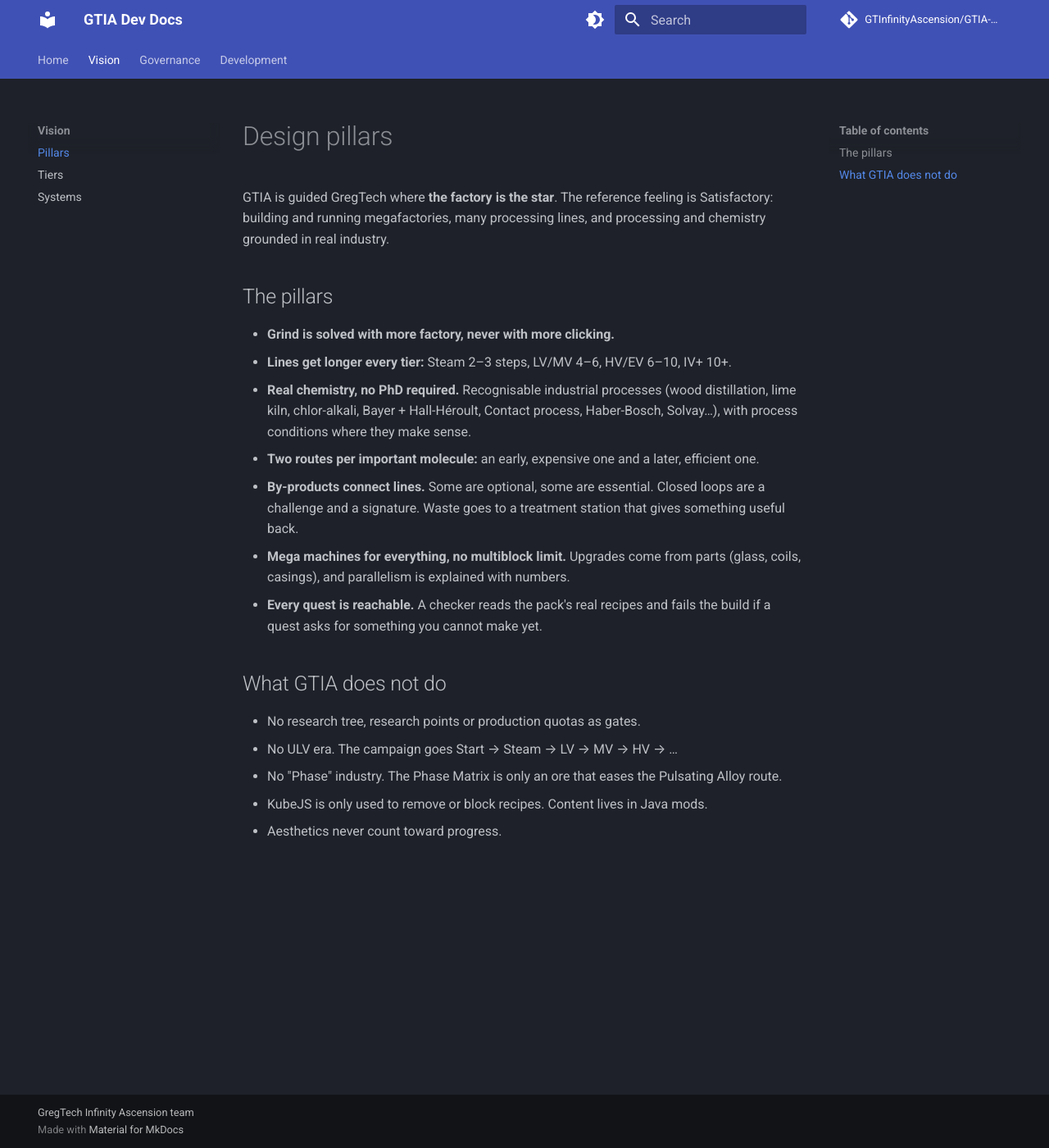
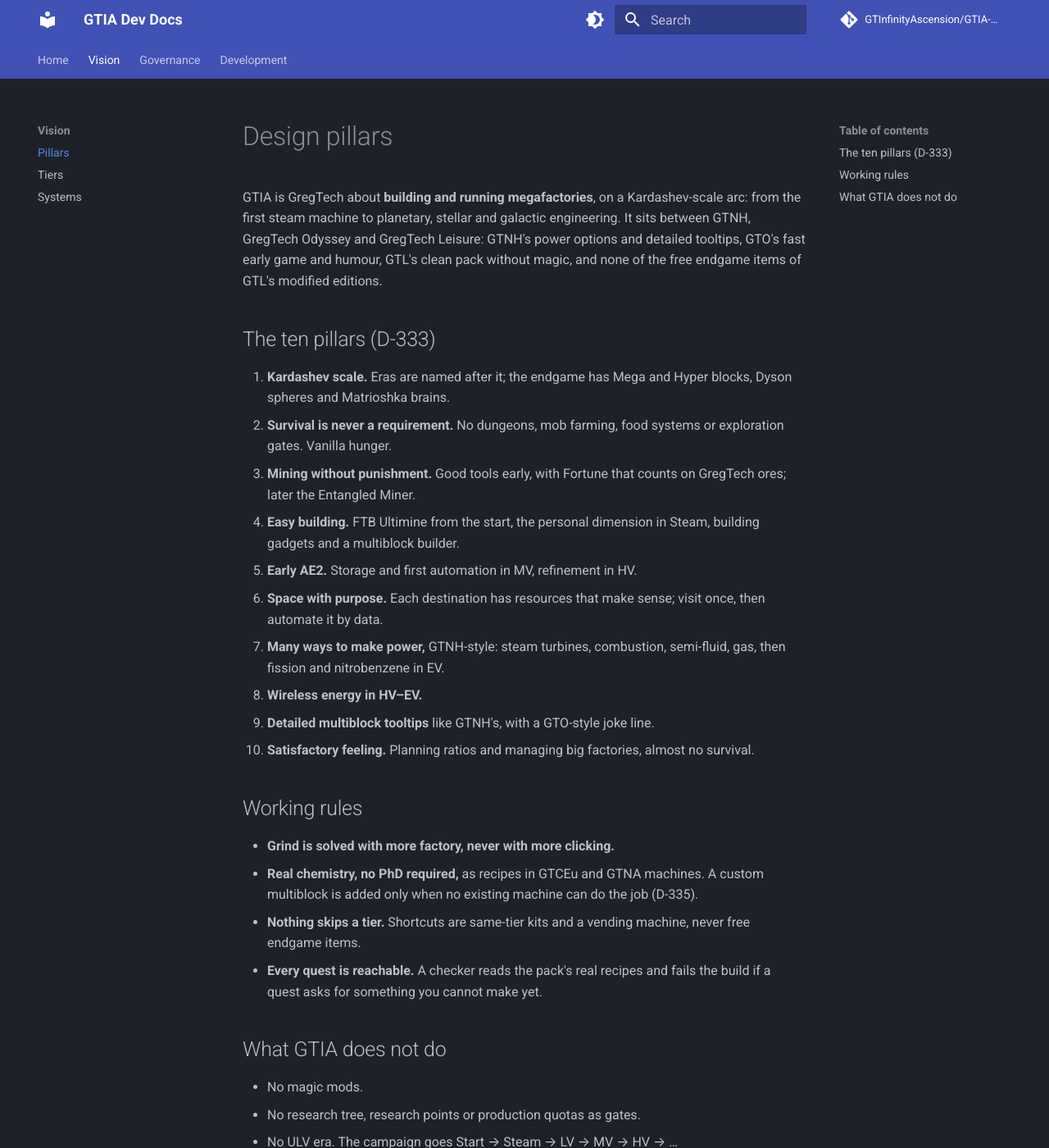
Before and after one commit to GTInfinityAscension/GTIA-Dev-Doc, an MkDocs documentation site: the page built from docs/vision/pillars.md, in a window 1280 px wide and 1400 px high. Shown: the whole window at 82% size. Built offline with MkDocs 1.6.1 and Material for MkDocs 9.7.7, drawn with Linux system fonts in a browser that asks for light colours; comment, search, counter and statistics services are not loaded.

Commit message:
Restructuring decisions D-333 to D-344; new pillars and tier table

```diff
--- a/docs/vision/pillars.md
+++ b/docs/vision/pillars.md
@@ -1,21 +1,30 @@
 # Design pillars
 
-GTIA is guided GregTech where **the factory is the star**. The reference feeling is Satisfactory: building and running megafactories, many processing lines, and processing and chemistry grounded in real industry.
+GTIA is GregTech about **building and running megafactories**, on a Kardashev-scale arc: from the first steam machine to planetary, stellar and galactic engineering. It sits between GTNH, GregTech Odyssey and GregTech Leisure: GTNH's power options and detailed tooltips, GTO's fast early game and humour, GTL's clean pack without magic, and none of the free endgame items of GTL's modified editions.
 
-## The pillars
+## The ten pillars (D-333)
+
+1. **Kardashev scale.** Eras are named after it; the endgame has Mega and Hyper blocks, Dyson spheres and Matrioshka brains.
+2. **Survival is never a requirement.** No dungeons, mob farming, food systems or exploration gates. Vanilla hunger.
+3. **Mining without punishment.** Good tools early, with Fortune that counts on GregTech ores; later the Entangled Miner.
+4. **Easy building.** FTB Ultimine from the start, the personal dimension in Steam, building gadgets and a multiblock builder.
+5. **Early AE2.** Storage and first automation in MV, refinement in HV.
+6. **Space with purpose.** Each destination has resources that make sense; visit once, then automate it by data.
+7. **Many ways to make power,** GTNH-style: steam turbines, combustion, semi-fluid, gas, then fission and nitrobenzene in EV.
+8. **Wireless energy in HV–EV.**
+9. **Detailed multiblock tooltips** like GTNH's, with a GTO-style joke line.
+10. **Satisfactory feeling.** Planning ratios and managing big factories, almost no survival.
+
+## Working rules
 
 - **Grind is solved with more factory, never with more clicking.**
-- **Lines get longer every tier:** Steam 2–3 steps, LV/MV 4–6, HV/EV 6–10, IV+ 10+.
-- **Real chemistry, no PhD required.** Recognisable industrial processes (wood distillation, lime kiln, chlor-alkali, Bayer + Hall-Héroult, Contact process, Haber-Bosch, Solvay…), with process conditions where they make sense.
-- **Two routes per important molecule:** an early, expensive one and a later, efficient one.
-- **By-products connect lines.** Some are optional, some are essential. Closed loops are a challenge and a signature. Waste goes to a treatment station that gives something useful back.
-- **Mega machines for everything, no multiblock limit.** Upgrades come from parts (glass, coils, casings), and parallelism is explained with numbers.
+- **Real chemistry, no PhD required,** as recipes in GTCEu and GTNA machines. A custom multiblock is added only when no existing machine can do the job (D-335).
+- **Nothing skips a tier.** Shortcuts are same-tier kits and a vending machine, never free endgame items.
 - **Every quest is reachable.** A checker reads the pack's real recipes and fails the build if a quest asks for something you cannot make yet.
 
 ## What GTIA does not do
 
+- No magic mods.
 - No research tree, research points or production quotas as gates.
 - No ULV era. The campaign goes Start → Steam → LV → MV → HV → …
-- No "Phase" industry. The Phase Matrix is only an ore that eases the Pulsating Alloy route.
-- KubeJS is only used to remove or block recipes. Content lives in Java mods.
 - Aesthetics never count toward progress.
```
Also changed, not shown: docs/governance/decisions.md (+17 -5 lines), docs/vision/tiers.md (+8 -8 lines).
